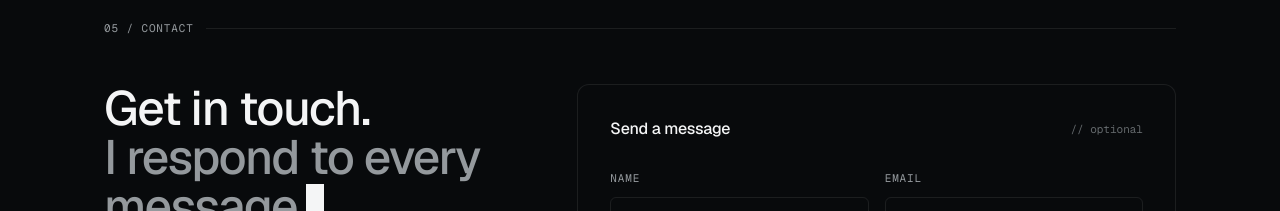
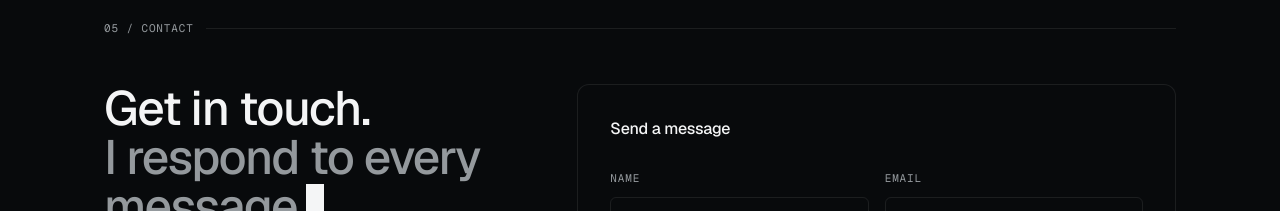
Before and after one commit to mertinc/mertincesu-website, a Next.js app: page / in a window 1280 px wide. Shown: the part 5900-6111 px from the top of the page. Built offline with nearby package versions, Linux system fonts and the light colour scheme.

Commit message:
Remove optional label

```diff
--- a/components/contact-form.tsx
+++ b/components/contact-form.tsx
@@ -45,7 +45,6 @@
         <h3 className="text-[16px] font-medium tracking-tightish">
           Send a message
         </h3>
-        <span className="font-mono text-[11px] text-dim">// optional</span>
       </div>
 
       <div className="grid grid-cols-1 sm:grid-cols-2 gap-4">
```
